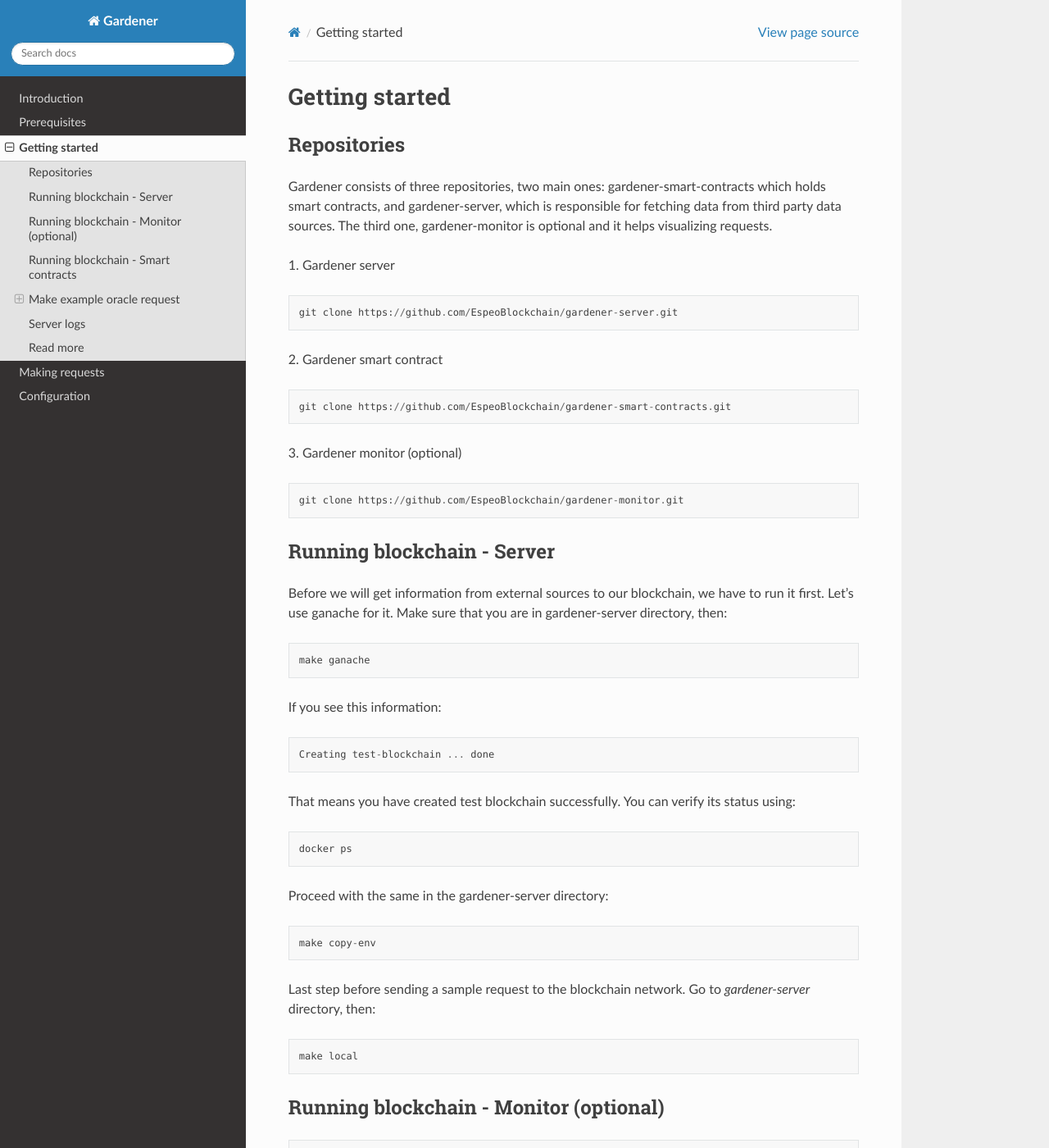
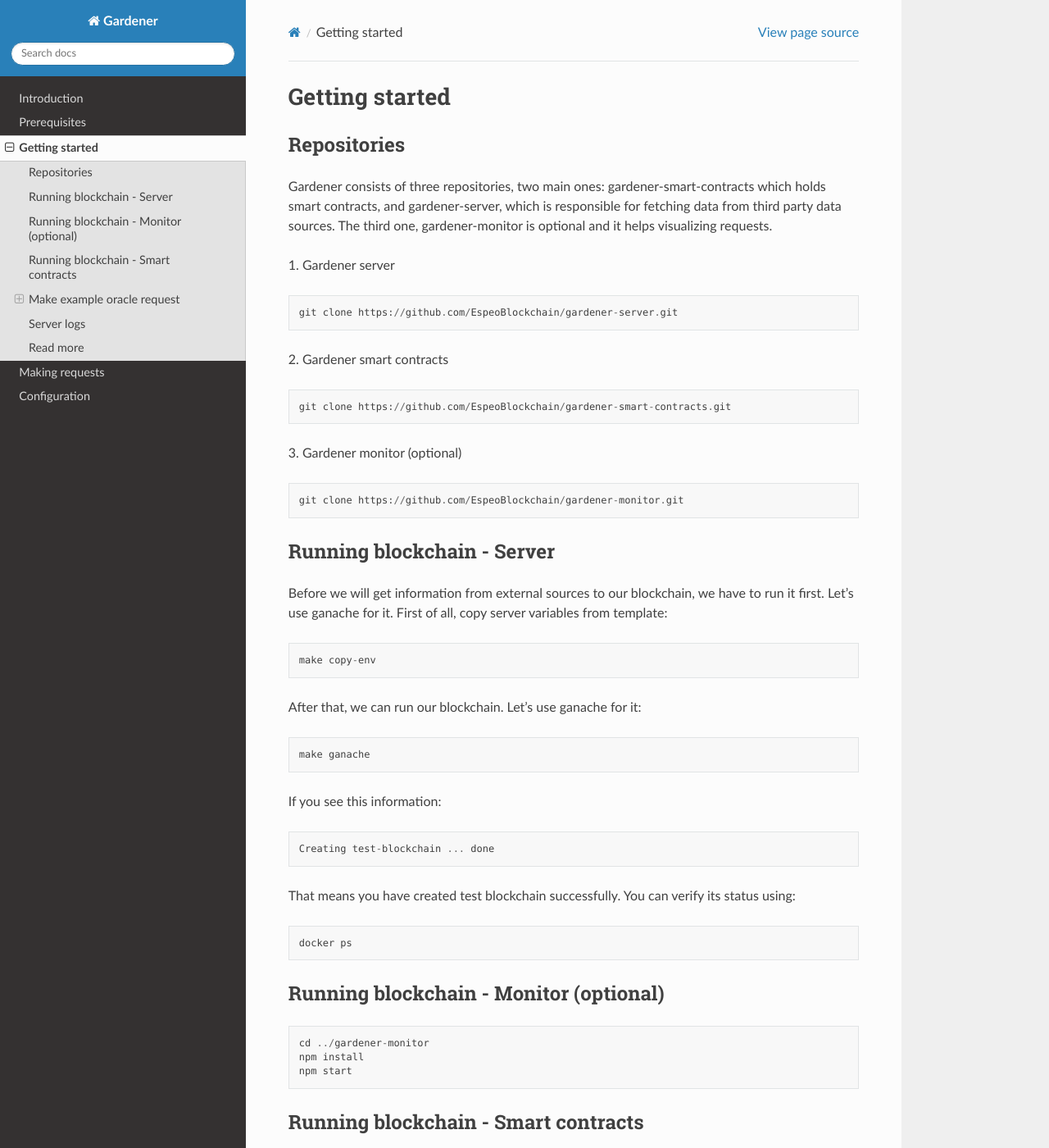
Before and after one commit to EspeoBlockchain/gardener-server, a Sphinx documentation site: the page built from docs/getting-started.rst, in a window 1280 px wide and 1400 px high. Shown: the whole window at 82% size. Built offline with Sphinx 7.4.7 and the Read the Docs theme 2.0.0, drawn with Linux system fonts in a browser that asks for light colours; some of the changed text lies outside the part shown.

Commit message:
Fixed wrong order instructions in getting started

```diff
--- a/docs/getting-started.rst
+++ b/docs/getting-started.rst
@@ -16,7 +16,7 @@ The third one, gardener-monitor is optional and it helps visualizing requests.
 
   git clone https://github.com/EspeoBlockchain/gardener-server.git
 
-2. Gardener smart contract
+2. Gardener smart contracts
 ::
 
   git clone https://github.com/EspeoBlockchain/gardener-smart-contracts.git
@@ -31,7 +31,12 @@ Running blockchain - Server
 ------------------
 
 Before we will get information from external sources to our blockchain, we have to run it first. Let's use ganache for it.
-Make sure that you are in gardener-server directory, then:
+First of all, copy server variables from template:
+::
+
+  make copy-env
+
+After that, we can run our blockchain. Let's use ganache for it:
 ::
 
   make ganache
@@ -46,23 +51,13 @@ That means you have created test blockchain successfully. You can verify its sta
 
   docker ps
 
-Proceed with the same in the gardener-server directory:
-::
-
-  make copy-env
-
-Last step before sending a sample request to the blockchain network. Go to `gardener-server` directory, then:
-::
-
-   make local
-
 Running blockchain - Monitor (optional)
 ------------------------
 
 ::
 
   cd ../gardener-monitor
-  yarn install
+  npm install
   npm start
 
 Running blockchain - Smart contracts
```
Also changed, not shown: other parts of docs/getting-started.rst (+7 -1 lines).
